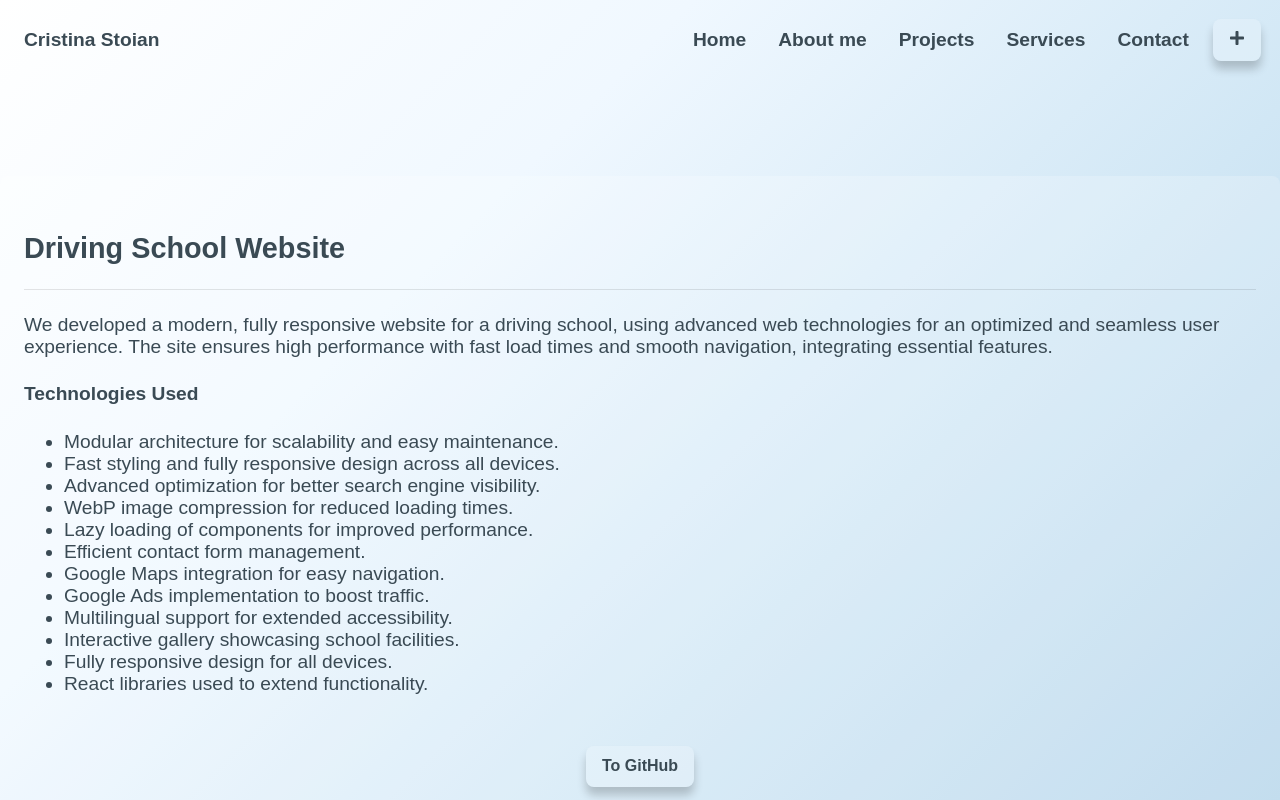
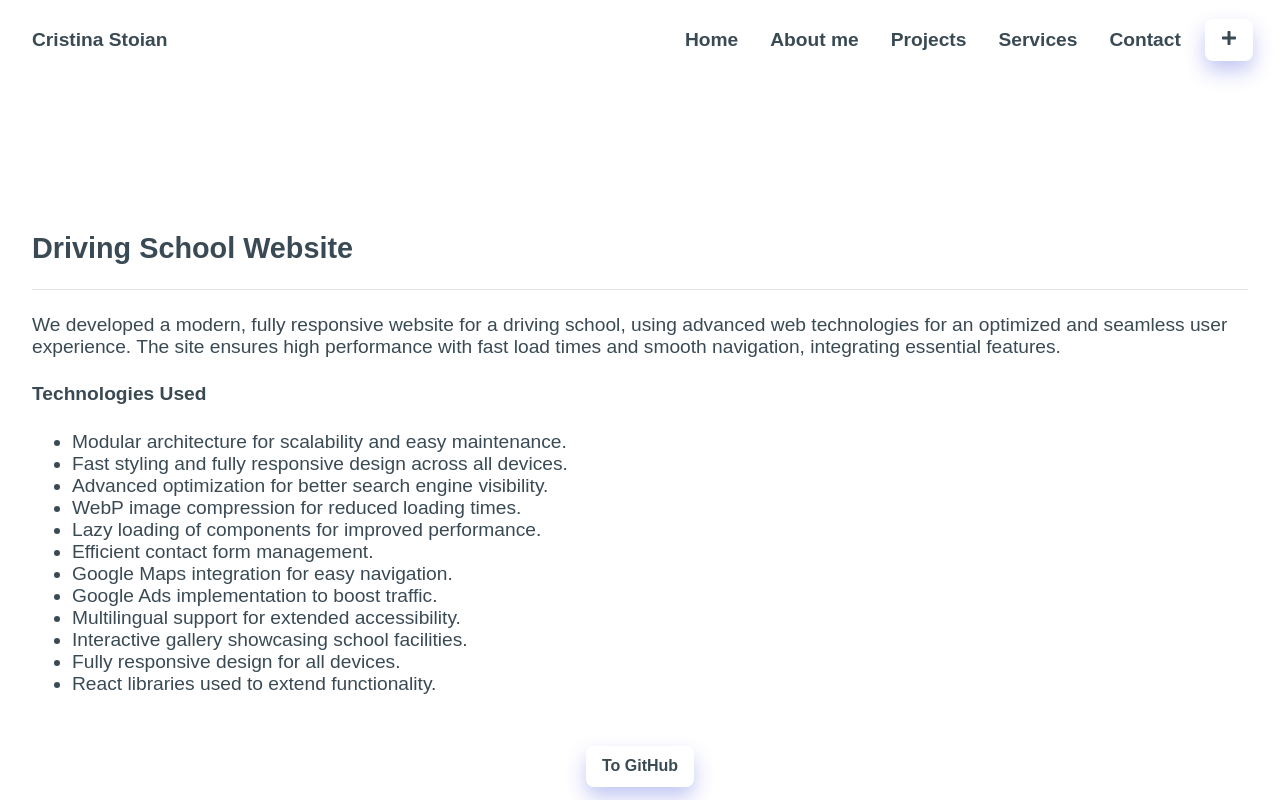
Before and after one commit to CristinaSt86/Portfolio, a React (Create React App) app: page /topalx in a window 1280 px wide. Shown: the top 800 px of the page. Built offline with nearby package versions, Linux system fonts and the light colour scheme.

Commit message:
Add shadow to Button. Add padding to body.

```diff
--- a/src/App.jsx
+++ b/src/App.jsx
@@ -19,6 +19,7 @@ const App = () => {
           <Suspense fallback={<Loader />}>
             <ThemeWrapper>
               {/* <Shapes /> */}
+
               <Header />
               <RoutesConfig />
               <BackToTop />
--- a/src/components/BackToTop/BackToTop.module.css
+++ b/src/components/BackToTop/BackToTop.module.css
@@ -10,7 +10,7 @@
   width: 3rem;
   height: 3rem;
   border-radius: 50%;
-    background-color: #2d3748;
+  background-color: #3747d6;
   color: white;
   box-shadow: 0 2px 4px rgba(0, 0, 0, 0.1);
   border: none;
@@ -19,10 +19,13 @@
   display: flex;
   align-items: center;
   justify-content: center;
+  /* box-shadow: 0 10px 20px rgba(55, 71, 214, 0.3); */
 }
 
 .backToTopButton:hover {
-    background-color: #4a5568;
+  background-color: #fff;
+  border: 2px solid #3747d6;
+  color: #3747d6;
 }
 
 .backToTopButton:focus {
@@ -41,7 +44,6 @@
     right: 2rem;
   }
 
-
   .bottomAtEnd {
     bottom: 3rem;
   }
--- a/src/components/GoToGithub/GoToGithub.module.css
+++ b/src/components/GoToGithub/GoToGithub.module.css
@@ -8,7 +8,8 @@
   transition: transform 0.3s ease, background-color 0.3s ease,
     box-shadow 0.3s ease, color 0.3s ease;
   background-color: rgba(255, 255, 255, 0.2);
-  box-shadow: 0 8px 10px rgba(0, 0, 0, 0.2);
+  box-shadow: 0 10px 20px rgba(55, 71, 214, 0.3);
+
   /* position: relative; */
 }
 
@@ -16,18 +17,19 @@
   background: #3747d6;
   color: #fff;
   transform: translateY(-3px);
-  box-shadow: 0 8px 15px rgba(0, 0, 0, 0.2);
+  box-shadow: 0 10px 20px rgba(55, 71, 214, 0.3);
+
   border-color: #3747d6;
 }
 
 .lightTheme {
-  color: #3A4A54;
+  color: #3a4a54;
 }
 
 .darkTheme {
   color: var(--text-night-mode);
 }
 
-button{
-  border:none;
+button {
+  border: none;
 }
--- a/src/components/ThemeWrapper/ThemeWrapper.module.css
+++ b/src/components/ThemeWrapper/ThemeWrapper.module.css
@@ -1,21 +1,21 @@
 /* * {
   box-sizing: border-box;
 } */
-
 
 :root {
   --text-night-mode: #e0e6ea;
   --bg-night-mode: #000;
   --text-day-mode: #3a4a54;
-  --bg-day-mode: #e0e0e0;
+  --bg-day-mode: #ffffff; /* Fundal alb */
 }
 
 body {
   margin: 0;
-  padding: 0;
+  padding: 0 0.5rem;
   font-size: 1.2rem;
   font-weight: 500;
   font-family: "Arial", sans-serif;
+
 }
 
 .darkTheme {
@@ -30,10 +30,7 @@ body {
 }
 
 .lightTheme {
-  /* background-color: var(--bg-day-mode); */
-  background: linear-gradient(135deg, #ffffff, #f0f8ff, #d1e7f5, #b4d4ea);
-  background-size: 400% 400%;
-  animation: gradientBG 15s ease infinite;
+  background-color: var(--bg-day-mode); /* Alb fix */
   color: var(--text-day-mode);
   width: 100%;
   min-height: 100vh;
@@ -41,19 +38,6 @@ body {
   flex-direction: column;
   box-sizing: border-box;
   background-attachment: fixed;
-  /* overflow-x: hidden;  */
-}
-
-@keyframes gradientBG {
-  0% {
-    background-position: 0% 50%;
-  }
-  50% {
-    background-position: 100% 50%;
-  }
-  100% {
-    background-position: 0% 50%;
-  }
 }
 
 @media (max-width: 767px) {
--- a/src/pages/ProjectsPage/ProjectsPage.jsx
+++ b/src/pages/ProjectsPage/ProjectsPage.jsx
@@ -1,4 +1,4 @@
-import React, { useEffect } from "react";
+import React from "react";
 import css from "./ProjectsPage.module.css";
 import WeatherMini from "../../components/WeatherMini/WeatherMini";
 import { useTranslation } from "react-i18next";
```
Also changed, not shown: src/App.module.css (added). Lines whose indentation alone changed are shown as unchanged.
